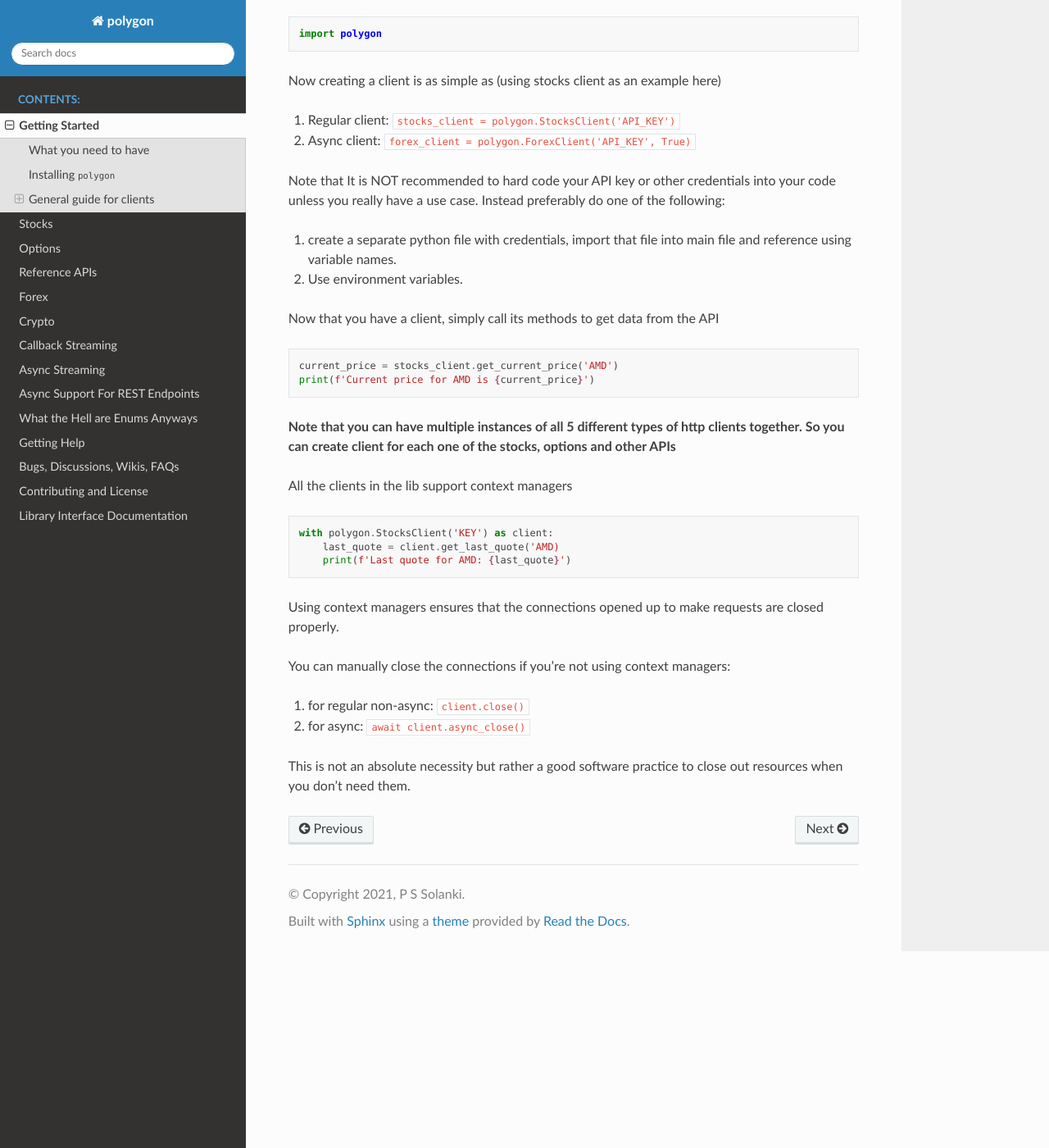
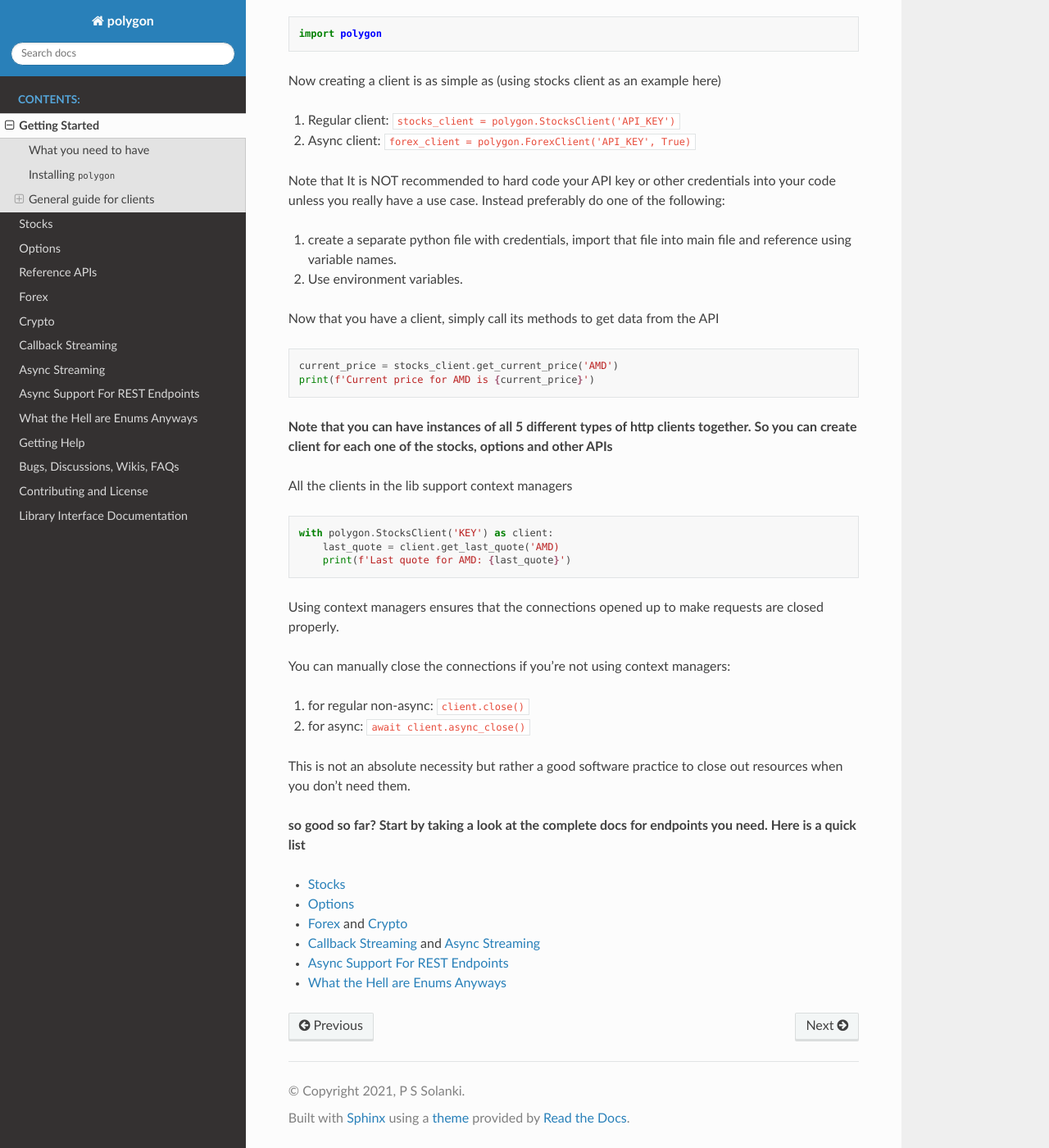
Before and after one commit to pssolanki111/polygon, a Sphinx documentation site: the page built from docs/Getting-Started.rst, in a window 1280 px wide and 1400 px high, scrolled down 1481 px. Shown: the whole window at 82% size. Built offline with Sphinx 7.4.7 and the Read the Docs theme 2.0.0, drawn with Linux system fonts in a browser that asks for light colours.

Commit message:
completed getting started

```diff
--- a/docs/Getting-Started.rst
+++ b/docs/Getting-Started.rst
@@ -83,7 +83,7 @@
   print(f'Current price for AMD is {current_price}')
 
 
-**Note that you can have multiple instances of all 5 different types of http clients together. So you can create client for each one of the stocks, options and other APIs**
+**Note that you can have instances of all 5 different types of http clients together. So you can create client for each one of the stocks, options and other APIs**
 
 All the clients in the lib support context managers
 
@@ -102,3 +102,12 @@
 #. for async: ``await client.async_close()``
 
 This is not an absolute necessity but rather a good software practice to close out resources when you don't need them.
+
+**so good so far? Start by taking a look at the complete docs for endpoints you need. Here is a quick list**
+
+* :ref:`stocks_header`
+* :ref:`options_header`
+* :ref:`forex_header` and :ref:`crypto_header`
+* :ref:`callback_streaming_header` and :ref:`async_streaming_header`
+* :ref:`async_support_header`
+* :ref:`enums_header`
```
